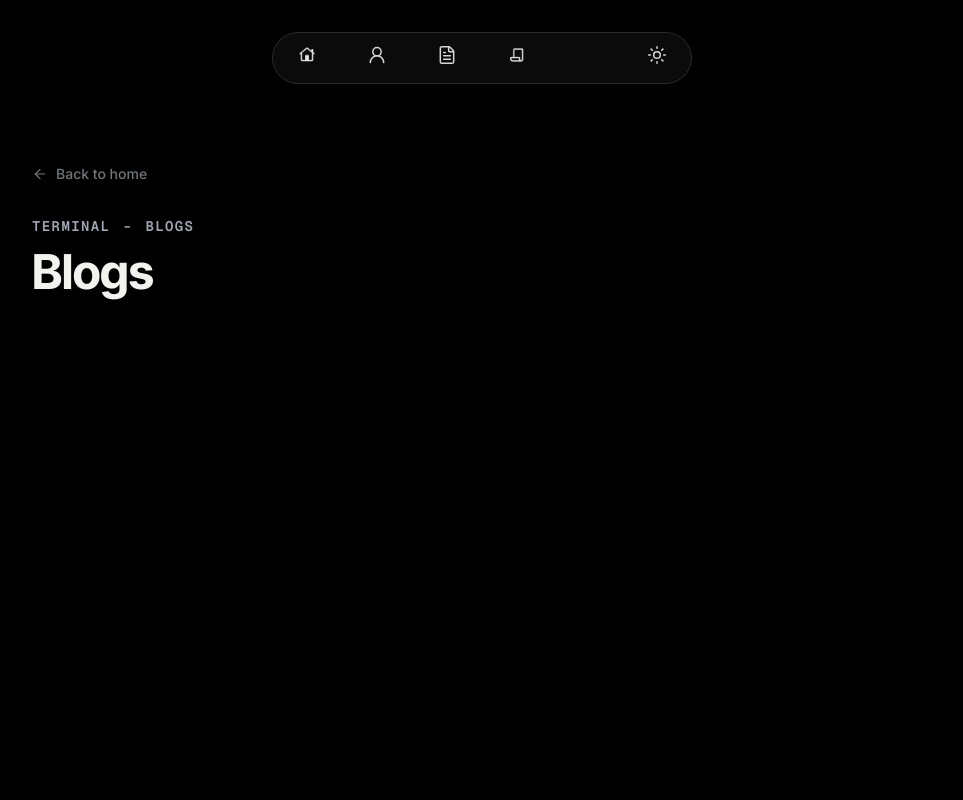
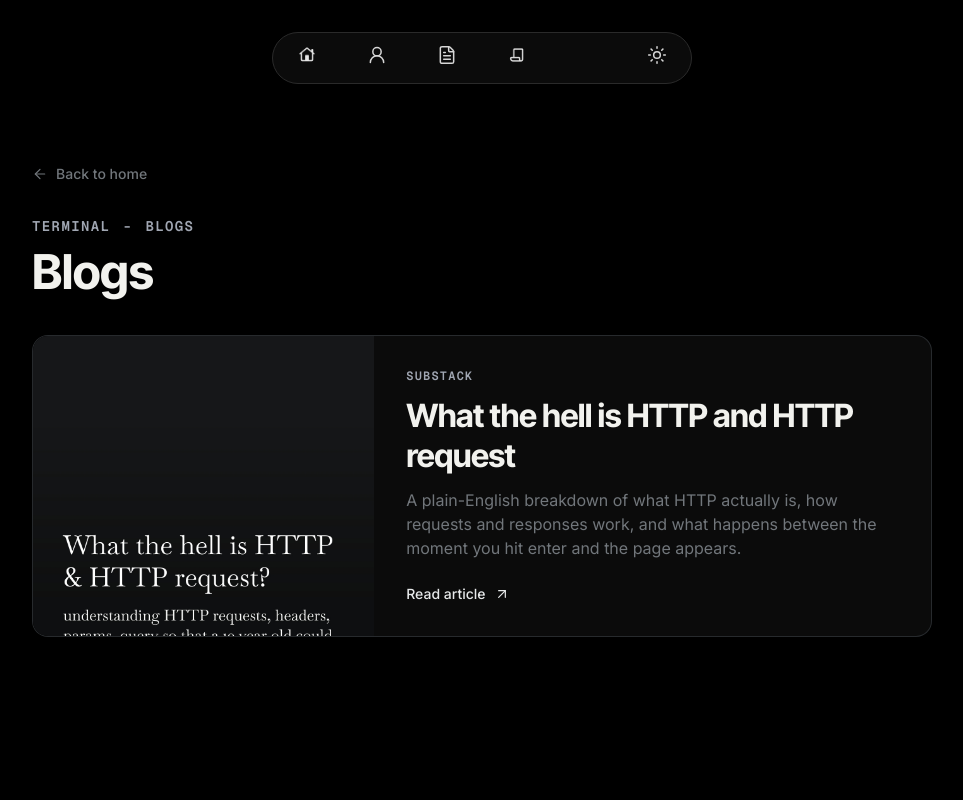
Before and after one commit to Moeez34/portfolio-new, a React (Vite) app: page /blogs in a window 1280 px wide. Shown: the top 800 px of the page, without its empty margins (158-1121 px from the left). Built offline with nearby package versions, Linux system fonts and the light colour scheme; some icons are missing.

Commit message:
Add HTTP blog post card to blogs page

```diff
--- /dev/null
+++ b/src/data/blogs.js
@@ -0,0 +1,10 @@
+export const blogs = [
+  {
+    title: "What the hell is HTTP and HTTP request",
+    description:
+      "A plain-English breakdown of what HTTP actually is, how requests and responses work, and what happens between the moment you hit enter and the page appears.",
+    image: "/blogs/http-and-http-request.jpg",
+    href: "https://moeezahmed669332.substack.com/p/what-the-hell-is-http-and-http-request?r=415sjw",
+    source: "Substack",
+  },
+];
--- a/src/pages/Blogs.jsx
+++ b/src/pages/Blogs.jsx
@@ -1,7 +1,50 @@
-import { ArrowLeft } from "lucide-react";
+import { ArrowLeft, ArrowUpRight } from "lucide-react";
 import { Link } from "react-router-dom";
 import Footer from "../components/Footer";
 import NavBar from "../components/NavBar";
+import { blogs } from "../data/blogs";
+
+function BlogCard({ blog }) {
+  return (
+    <article className="group">
+      <a
+        href={blog.href}
+        target="_blank"
+        rel="noopener noreferrer"
+        className="flex flex-col overflow-hidden rounded-2xl border border-ink-border/80 bg-[#0b0b0b] transition-colors duration-300 hover:border-[#4a4f54] sm:flex-row"
+      >
+        <div className="relative aspect-[4/5] w-full shrink-0 overflow-hidden bg-[#050505] sm:aspect-auto sm:w-[38%] sm:min-h-[300px]">
+          <img
+            src={blog.image}
+            alt={`${blog.title} cover`}
+            loading="lazy"
+            decoding="async"
+            className="absolute inset-0 h-full w-full object-cover transition-transform duration-500 ease-out group-hover:scale-[1.02]"
+          />
+        </div>
+
+        <div className="flex min-w-0 flex-1 flex-col justify-between gap-6 p-6 sm:p-8">
+          <div>
+            <p className="font-mono text-xs font-semibold uppercase tracking-[0.1em] text-ink-kicker">
+              {blog.source}
+            </p>
+            <h2 className="mt-3 font-display text-2xl font-bold leading-tight tracking-[-0.02em] text-ink-title sm:text-[2rem]">
+              {blog.title}
+            </h2>
+            <p className="mt-3 max-w-xl text-[15px] leading-6 text-ink-muted sm:text-base">
+              {blog.description}
+            </p>
+          </div>
+
+          <span className="inline-flex items-center gap-2 text-sm font-medium text-ink-text">
+            <span>Read article</span>
+            <ArrowUpRight size={16} strokeWidth={1.8} />
+          </span>
+        </div>
+      </a>
+    </article>
+  );
+}
 
 export default function Blogs() {
   return (
@@ -26,6 +69,12 @@ export default function Blogs() {
             <h1 className="mt-[0.28em] font-display text-[clamp(1.75rem,4.5vw,3rem)] font-bold leading-[0.95] tracking-[-0.01em] text-ink-title">
               Blogs
             </h1>
+
+            <div className="mt-10 flex flex-col gap-8">
+              {blogs.map((blog) => (
+                <BlogCard key={blog.title} blog={blog} />
+              ))}
+            </div>
           </div>
         </section>
       </main>
```
Also changed, not shown: public/blogs/http-and-http-request.jpg (added).
